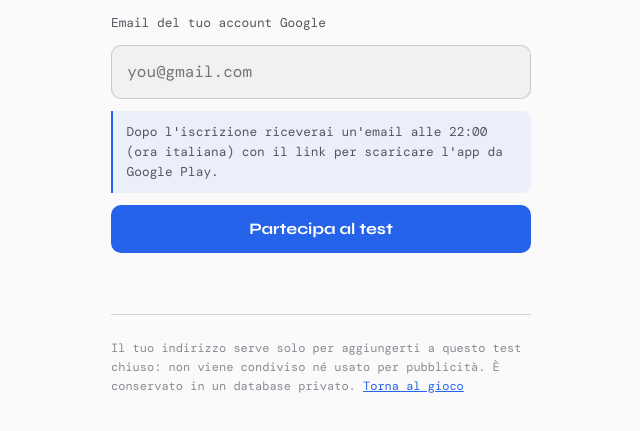
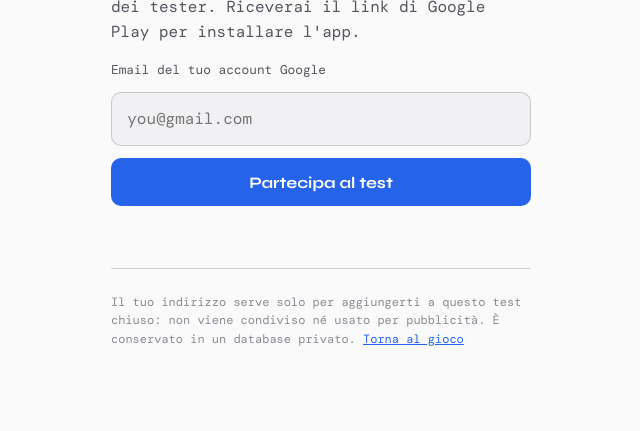
Before and after one commit to acrazypie/sudoku-game, a plain HTML site: page join/index.html in a window 1280 px wide. Shown: the part 351-782 px from the top of the page, without its empty margins (319-959 px from the left). Drawn offline with Linux system fonts and the light colour scheme.

Commit message:
Revert "Tell sign-up visitors about the 22:00 email"
This reverts commit 7524e3367eba172c3d15876ef21f11cf6712fbf3.

```diff
--- a/join/index.html
+++ b/join/index.html
@@ -118,7 +118,6 @@
             #status[data-kind="ok"] { color: var(--ok); }
             #status[data-kind="error"] { color: var(--warn); }
 
-            .note { font-size: 0.8rem; color: var(--mid); margin: 0; padding: 0.7rem 0.85rem; border-left: 2px solid var(--accent); background: var(--accent-lo); border-radius: 0 8px 8px 0; }
             .fine { font-size: 0.75rem; color: var(--dim); margin-top: 1.5rem; }
             a { color: var(--accent); }
 
@@ -165,9 +164,6 @@
                     maxlength="254"
                     placeholder="you@gmail.com"
                     required />
-                <p class="note" data-i18n="note">
-                    Dopo l'iscrizione riceverai un'email alle 22:00 (ora italiana) con il link per scaricare l'app da Google Play.
-                </p>
                 <button id="submit" type="submit" data-i18n="button">Partecipa al test</button>
                 <p id="status" role="status" aria-live="polite"></p>
 
@@ -209,7 +205,6 @@
                     intro: "L'app Android è in test chiuso su Google Play. Lascia l'indirizzo email del tuo account Google e ti aggiungeremo alla lista dei tester. Riceverai il link di Google Play per installare l'app.",
                     label: "Email del tuo account Google",
                     button: "Partecipa al test",
-                    note: "Dopo l'iscrizione riceverai un'email alle 22:00 (ora italiana) con il link per scaricare l'app da Google Play.",
                     fine: "Il tuo indirizzo serve solo per aggiungerti a questo test chiuso: non viene condiviso né usato per pubblicità. È conservato in un database privato.",
                     back: "Torna al gioco",
                     sending: "Invio…",
@@ -224,7 +219,6 @@
                     intro: "The Android app is in a closed test on Google Play. Leave the email address of your Google account and you will be added to the tester list. You will get the Play Store link to install the app.",
                     label: "Google account email",
                     button: "Join the test",
-                    note: "After you sign up you will get an email at 10:00 PM (Italian time) with the link to download the app from Google Play.",
                     fine: "Your address is used only to add you to this closed test and is not shared or used for marketing. It is stored in a private database.",
                     back: "Back to the game",
                     sending: "Sending…",
```
